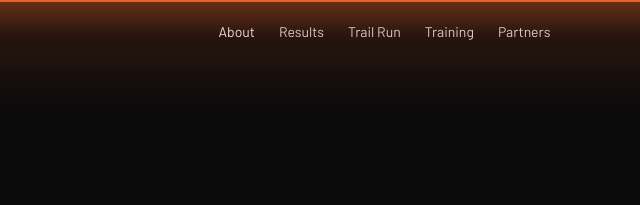
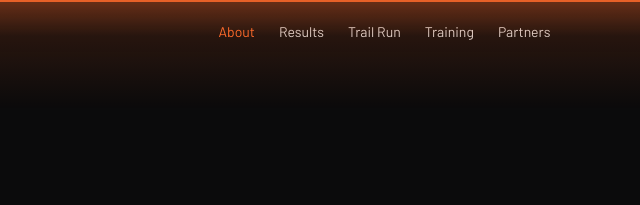
Before and after one commit to fredcerdeira/fr3dissimo, a plain HTML site: page index.html in a window 1280 px wide. In both pictures the pointer is over the link "About". Shown: the top 205 px of the page, 322-962 px from the left. Drawn offline with nearby package versions, Linux system fonts and the light colour scheme.

Commit message:
Nav links turn Race Orange on hover
Co-authored-by: Cursor <cursoragent@cursor.com>

```diff
--- a/site/css/styles.css
+++ b/site/css/styles.css
@@ -41,7 +41,7 @@ p { text-wrap:pretty; }
 .nav .brand { white-space:nowrap; font-family:var(--display); font-weight:900; font-stretch:extra-condensed; font-size:24px; text-transform:uppercase; text-decoration:none; letter-spacing:.02em; }
 .nav nav { display:flex; gap:24px; font-size:14px; }
 .nav nav a { text-decoration:none; color:var(--nav-link); padding:10px 0; transition:color .2s; }
-.nav nav a:hover { color:var(--ink); }
+.nav nav a:hover { color:var(--accent); }
 .menu-btn { display:none; width:44px; height:44px; border:1px solid var(--line); border-radius:999px; background:transparent; cursor:pointer; position:relative; flex:none; }
 .menu-btn span { position:absolute; left:13px; right:13px; height:2px; background:var(--ink); transition:transform .25s, top .25s; }
 .menu-btn span:first-child { top:17px; } .menu-btn span:last-child { top:25px; }
```
Also changed, not shown: .impeccable/design.json, 1 other file.
